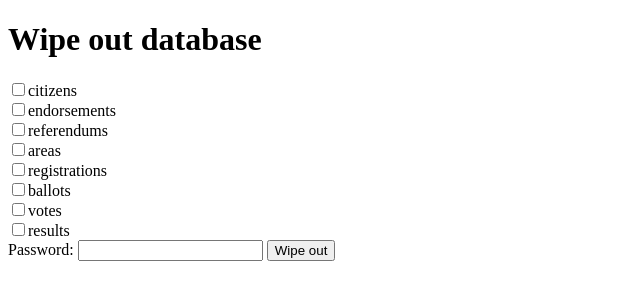
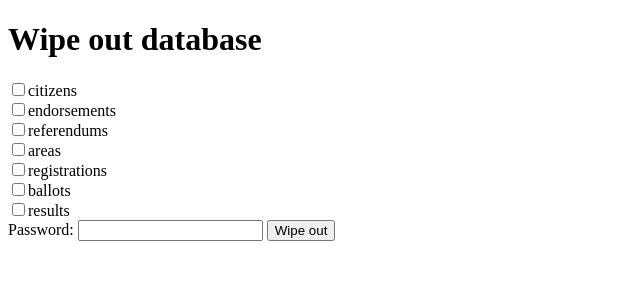
Before and after one commit to directdemocracy-vote/notary, a PHP site: page /admin/index.html in a window 1280 px wide. Shown: the top 300 px of the page, without its empty margins (0-640 px from the left). Run offline with PHP 8.4, Linux system fonts and the light colour scheme.

Commit message:
removed vote

```diff
--- a/httpdocs/admin/admin.php
+++ b/httpdocs/admin/admin.php
@@ -27,7 +27,6 @@ $referendums = $mysqli->escape_string($input->referendums);
 $areas = $mysqli->escape_string($input->areas);
 $registrations = $mysqli->escape_string($input->registrations);
 $ballots = $mysqli->escape_string($input->ballots);
-$votes = $mysqli->escape_string($input->votes);
 
 $results = $mysqli->escape_string($input->results);
 
@@ -52,10 +51,8 @@ if ($registrations)
   $n += delete_publication($mysqli, 'registration');
 if ($ballots)
   $n += delete_publication($mysqli, 'ballot');
-if ($votes)
-  $n += delete_publication($mysqli, 'vote');
 if ($results) {
-  $query = "DELETE FROM results;"; # "DELETE FROM votes; DELETE FROM ballots; DELETE FROM registrations; DELETE FROM stations;";
+  $query = "DELETE FROM results;"; # FIXME: also "DELETE FROM ballots; DELETE FROM registrations; DELETE FROM stations;";
   $mysqli->query($query) or error($mysqli->error);
 }
 $query = "SELECT MAX(id) AS `max` FROM publication";
--- a/httpdocs/admin/index.html
+++ b/httpdocs/admin/index.html
@@ -18,7 +18,6 @@
         <div><input type="checkbox" name="areas">areas</input></div>
         <div><input type="checkbox" name="registrations">registrations</input></div>
         <div><input type="checkbox" name="ballots">ballots</input></div>
-        <div><input type="checkbox" name="votes">votes</input></div>
         <div><input type="checkbox" name="results">results</input></div>
         <div>
           <span>Password: </span>
--- a/httpdocs/admin/js/admin.js
+++ b/httpdocs/admin/js/admin.js
@@ -3,19 +3,15 @@ function update() {
     document.querySelector('input[name="endorsements"]').checked = true;
     document.querySelector('input[name="registrations"]').checked = true;
     document.querySelector('input[name="ballots"]').checked = true;
-    document.querySelector('input[name="votes"]').checked = true;
     document.querySelector('input[name="results"]').checked = true;
   } else if (document.querySelector('input[name="referendums"]').checked) {
     document.querySelector('input[name="registrations"]').checked = true;
     document.querySelector('input[name="ballots"]').checked = true;
-    document.querySelector('input[name="votes"]').checked = true;
     document.querySelector('input[name="results"]').checked = true;
   } else if (document.querySelector('input[name="registrations"]').checked) {
     document.querySelector('input[name="ballots"]').checked = true;
-    document.querySelector('input[name="votes"]').checked = true;
     document.querySelector('input[name="results"]').checked = true;
   } else if (document.querySelector('input[name="ballots"]').checked) {
-    document.querySelector('input[name="votes"]').checked = true;
     document.querySelector('input[name="results"]').checked = true;
   }
 }
@@ -30,7 +26,6 @@ function wipeout() {
     areas: document.querySelector('input[name="areas"]').checked,
     registrations: document.querySelector('input[name="registrations"]').checked,
     ballots: document.querySelector('input[name="ballots"]').checked,
-    votes: document.querySelector('input[name="votes"]').checked,
     results: document.querySelector('input[name="results"]').checked
   };
   fetch(url, {
```
